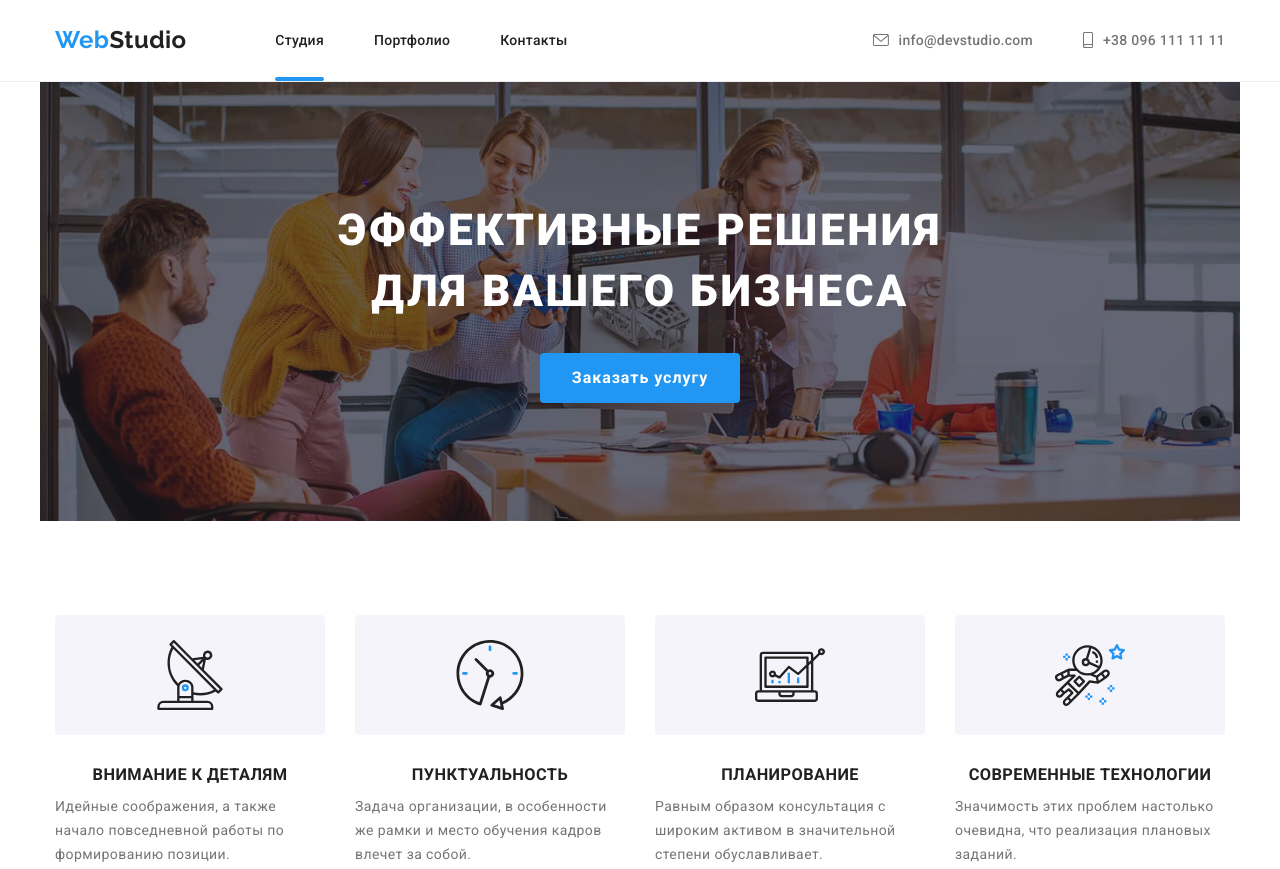
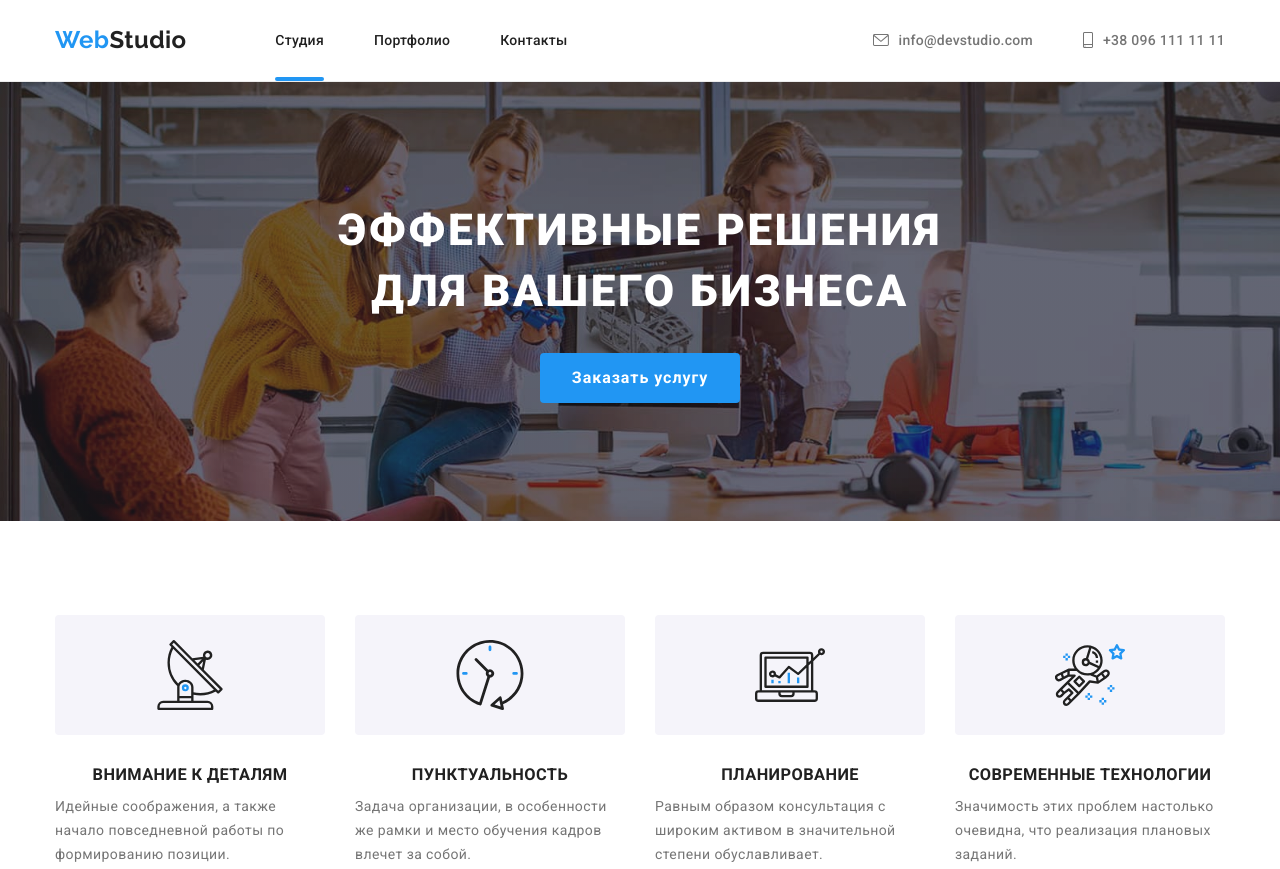
Before and after one commit to SergiusNahnoinyi/goit-markup-hw-08, a plain HTML site: page index.html in a window 1280 px wide. Shown: the top 869 px of the page. Drawn offline with nearby package versions, Linux system fonts and the light colour scheme.

Commit message:
Снимает ограничения с банера-героя

```diff
--- a/sass/components/hero/_hero.scss
+++ b/sass/components/hero/_hero.scss
@@ -1,18 +1,6 @@
 .hero {
-  @media screen and (min-width: 480px) {
-    width: 480px;
-  }
+  max-width: 1600px;
 
-  @media screen and (min-width: 768px) {
-    width: 768px;
-  }
-
-  @media screen and (min-width: 1200px) {
-    width: 1200px;
-  }
-}
-
-.hero {
 @media screen and (max-width: 767px) {
   margin-left: auto;
   margin-right: auto;
```
Also changed, not shown: css/main.css, css/main.min.css, 2 other files.
